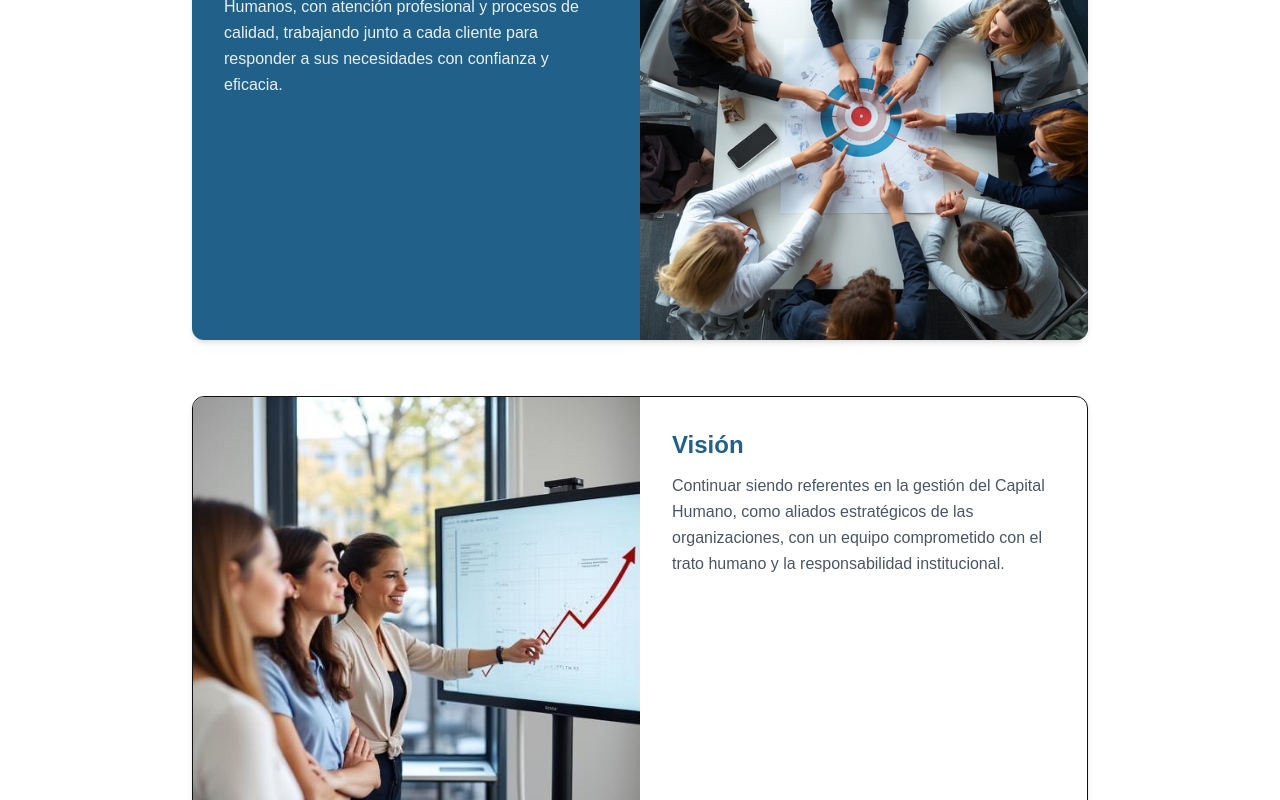
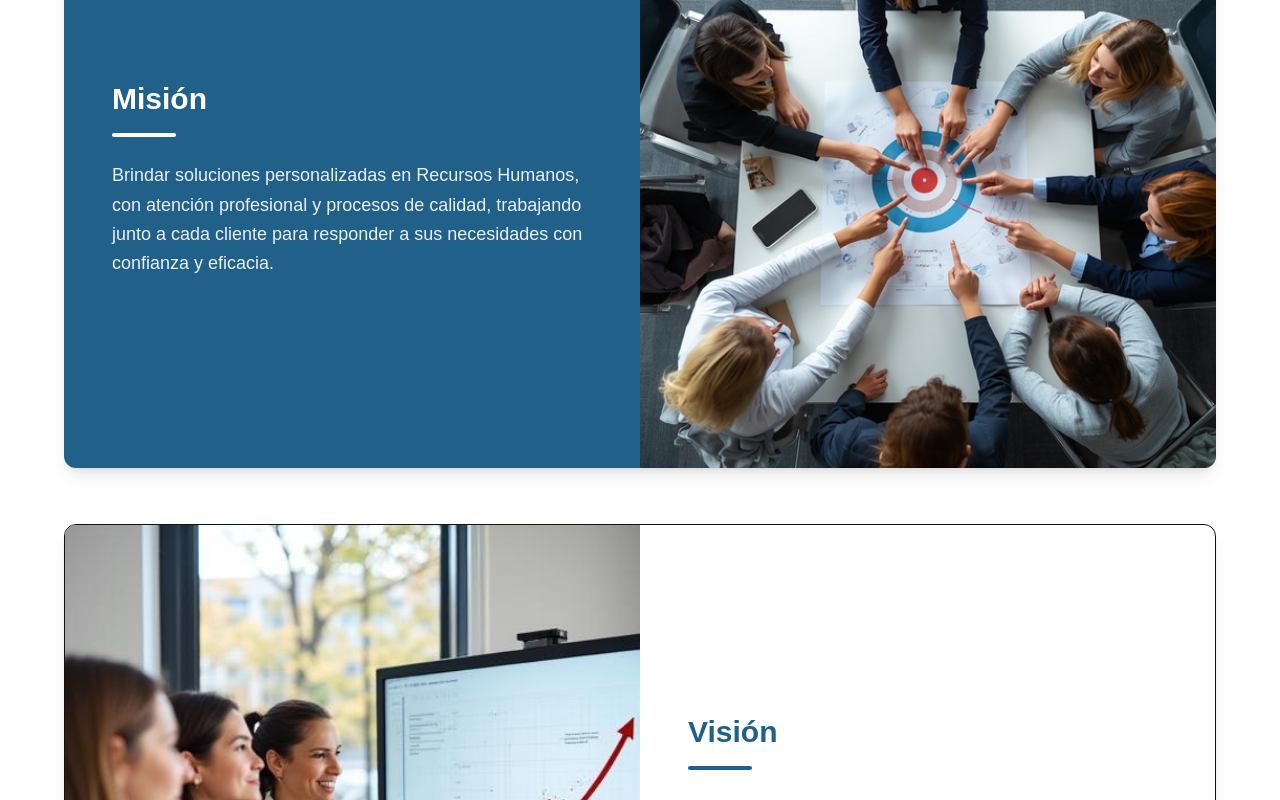
Before and after one commit to WorkOffice2026/workoffice-web, a Next.js app: page / in a window 1280 px wide. Shown: the part 1380-2180 px from the top of the page. Built offline with nearby package versions, Linux system fonts and the light colour scheme.

Commit message:
Mejoras visuales en sección misión y visión

```diff
--- a/src/app/page.tsx
+++ b/src/app/page.tsx
@@ -106,26 +106,24 @@ export default function Home() {
       </section>
 
 {/* MISIÓN + VISIÓN */}
-<section className="py-20 px-6 space-y-14 [perspective:1000px]">
+<section className="py-20 px-6 space-y-14">
 
   {/* MISIÓN */}
   <motion.div
-    initial={{ opacity: 0, y: 50 }}
-    whileInView={{ opacity: 1, y: 0 }}
+    initial={{ opacity: 0, x: -40 }}
+    whileInView={{ opacity: 1, x: 0 }}
     viewport={{ once: true, amount: 0.3 }}
     transition={{ duration: 0.8, ease: "easeOut" }}
-    whileHover={{
-      scale: 1.015,
-      rotateX: 1.5,
-      rotateY: -1.5,
-      translateY: -4,
-    }}
-    style={{ transformStyle: "preserve-3d" }}
-    className="grid md:grid-cols-2 bg-[#216089] rounded-xl overflow-hidden shadow-md max-w-4xl mx-auto"
+    className="grid md:grid-cols-2 bg-[#216089] rounded-xl overflow-hidden shadow-lg max-w-6xl mx-auto"
   >
-    <div className="p-8 text-white">
-      <h3 className="text-2xl font-bold mb-3">Misión</h3>
-      <p className="text-white/90 leading-relaxed">
+    <div className="p-10 lg:p-12 text-white flex flex-col justify-center">
+      <h3 className="text-3xl font-bold mb-4">
+        Misión
+      </h3>
+
+      <div className="w-16 h-1 bg-white rounded-full mb-6" />
+
+      <p className="text-white/90 leading-relaxed text-lg">
         Brindar soluciones personalizadas en Recursos Humanos, con atención profesional y procesos de calidad, trabajando junto a cada cliente para responder a sus necesidades con confianza y eficacia.
       </p>
     </div>
@@ -141,18 +139,11 @@ export default function Home() {
 
   {/* VISIÓN */}
   <motion.div
-    initial={{ opacity: 0, y: 50 }}
-    whileInView={{ opacity: 1, y: 0 }}
+    initial={{ opacity: 0, x: 40 }}
+    whileInView={{ opacity: 1, x: 0 }}
     viewport={{ once: true, amount: 0.3 }}
     transition={{ duration: 0.8, delay: 0.15, ease: "easeOut" }}
-    whileHover={{
-      scale: 1.015,
-      rotateX: -1.5,
-      rotateY: 1.5,
-      translateY: -4,
-    }}
-    style={{ transformStyle: "preserve-3d" }}
-    className="grid md:grid-cols-2 bg-white rounded-xl overflow-hidden shadow-md border max-w-4xl mx-auto"
+    className="grid md:grid-cols-2 bg-white rounded-xl overflow-hidden border shadow-lg max-w-6xl mx-auto"
   >
     <Image
       src="/hero-vision.jpg"
@@ -162,11 +153,14 @@ export default function Home() {
       className="object-cover w-full h-full md:order-1 order-2"
     />
 
-    <div className="p-8 md:order-2 order-1">
-      <h3 className="text-2xl font-bold text-[#216089] mb-3">
+    <div className="p-10 lg:p-12 md:order-2 order-1 flex flex-col justify-center">
+      <h3 className="text-3xl font-bold text-[#216089] mb-4">
         Visión
       </h3>
-      <p className="text-gray-600 leading-relaxed">
+
+      <div className="w-16 h-1 bg-[#216089] rounded-full mb-6" />
+
+      <p className="text-gray-600 leading-relaxed text-lg">
         Continuar siendo referentes en la gestión del Capital Humano, como aliados estratégicos de las organizaciones, con un equipo comprometido con el trato humano y la responsabilidad institucional.
       </p>
     </div>
```
